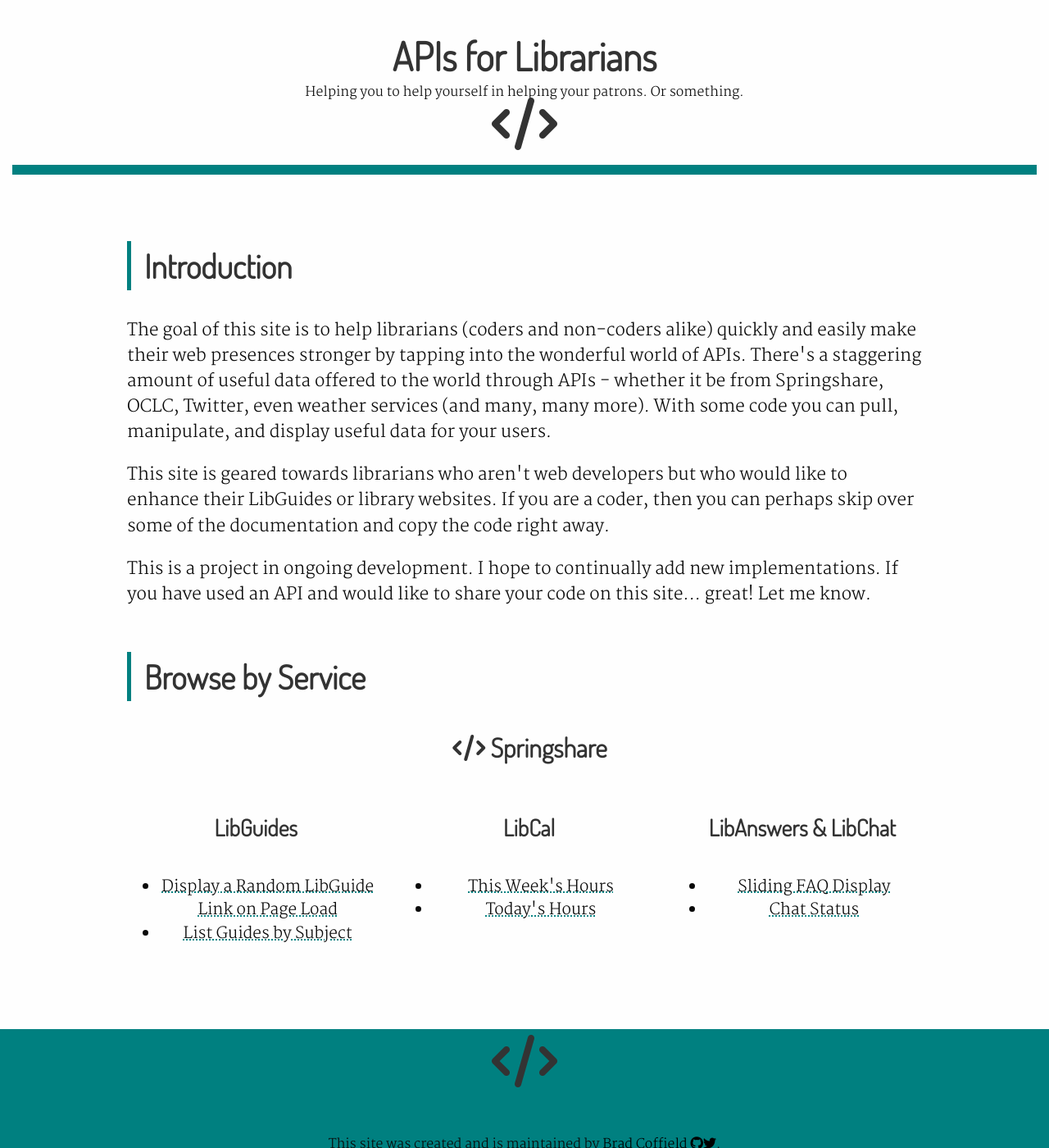
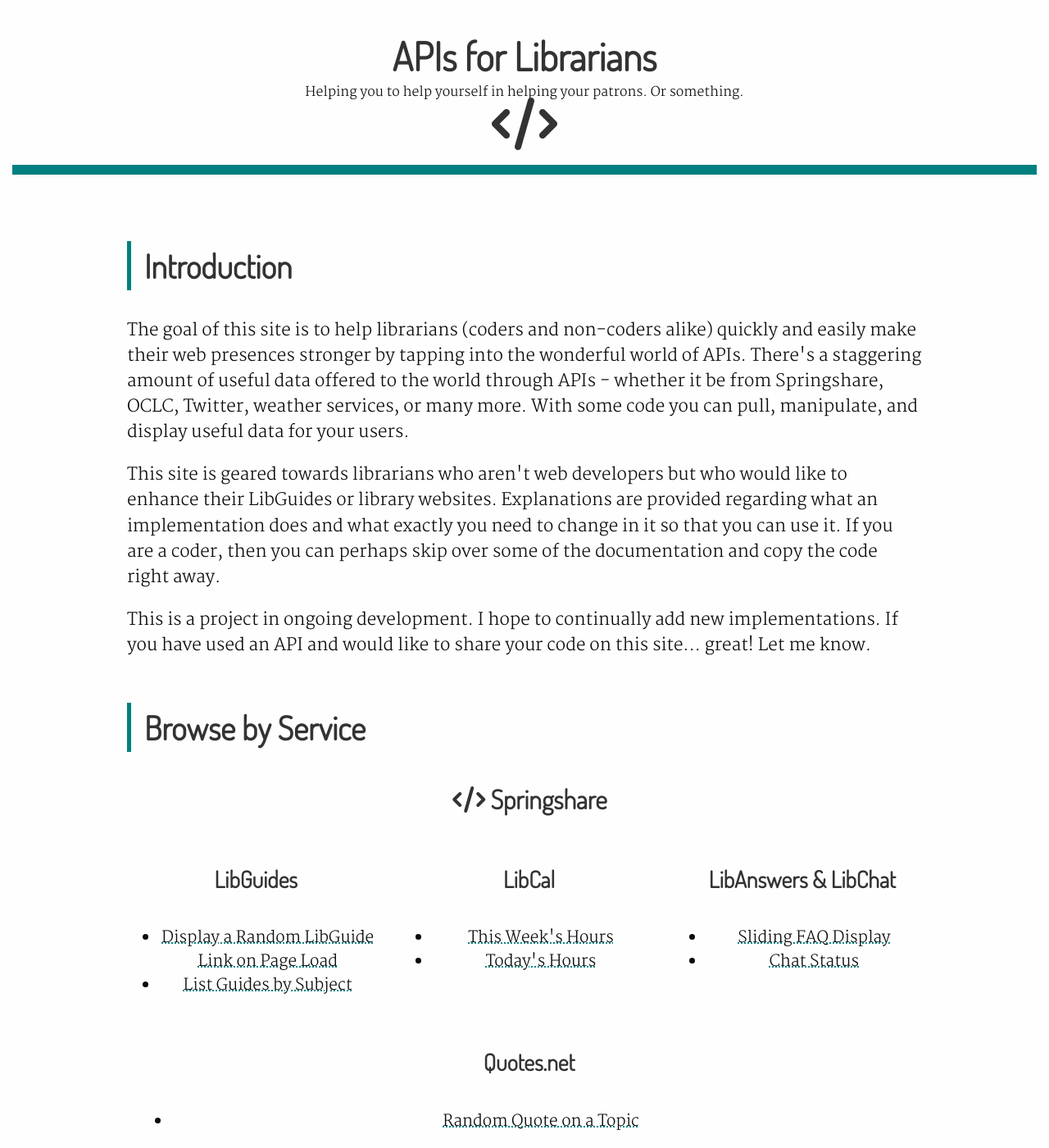
Before and after one commit to BradCoffield/APIs-for-librarians, a Jekyll site: the page built from index.html, in a window 1280 px wide and 1400 px high. Shown: the whole window at 82% size. Built offline with Jekyll 4.4.1, drawn with Linux system fonts in a browser that asks for light colours; nearby versions of some CDN libraries; comment, search, counter and statistics services are not loaded.

Commit message:
light edits and add quotes

```diff
--- a/index.html
+++ b/index.html
@@ -6,9 +6,9 @@
 <div class="row">
     <div class="medium-12 columns">
         <h2>Introduction</h2>
-        <p>The goal of this site is to help librarians (coders and non-coders alike) quickly and easily make their web presences stronger by tapping into the wonderful world of APIs. There's a staggering amount of useful data offered to the world through APIs - whether it be from Springshare, OCLC, Twitter, even weather services (and many, many more). With some code you can pull, manipulate, and display useful data for your users.</p>
+        <p>The goal of this site is to help librarians (coders and non-coders alike) quickly and easily make their web presences stronger by tapping into the wonderful world of APIs. There's a staggering amount of useful data offered to the world through APIs - whether it be from Springshare, OCLC, Twitter, weather services, or many more. With some code you can pull, manipulate, and display useful data for your users.</p>
 
-        <p>This site is geared towards librarians who aren't web developers but who would like to enhance their LibGuides or library websites. If you are a coder, then you can perhaps skip over some of the documentation and copy the code right away.</p>
+        <p>This site is geared towards librarians who aren't web developers but who would like to enhance their LibGuides or library websites. Explanations are provided regarding what an implementation does and what exactly you need to change in it so that you can use it. If you are a coder, then you can perhaps skip over some of the documentation and copy the code right away.</p>
 
         <p>This is a project in ongoing development. I hope to continually add new implementations. If you have used an API and would like to share your code on this site... great! Let me know.</p>
 
@@ -71,6 +71,28 @@
 
         </div>
 
+<div class="medium-12 columns" id="homepage-implementations-column">
+     <div class="medium-12 columns implementation">
+                <h4>Quotes.net</h4>
+                <p>
+
+
+                    <ul>
+
+                        {% for page in site.quotes %}
+                        <li>
+                            <a href="{{site.baseurl}}{{ page.url}}">{{page.title}}</a>
+                        </li>
+                        {% endfor %}
+
+
+
+                    </ul>
+                </p>
+            </div>
+
+</div>
+
 
 
 
```
